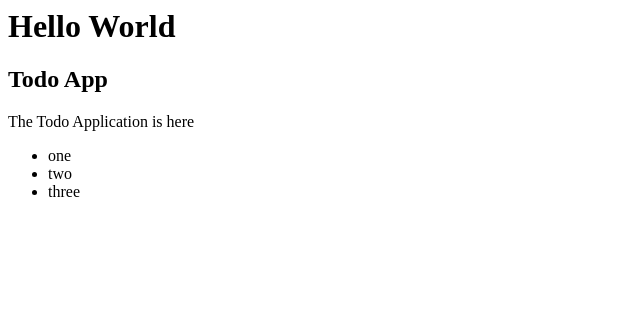
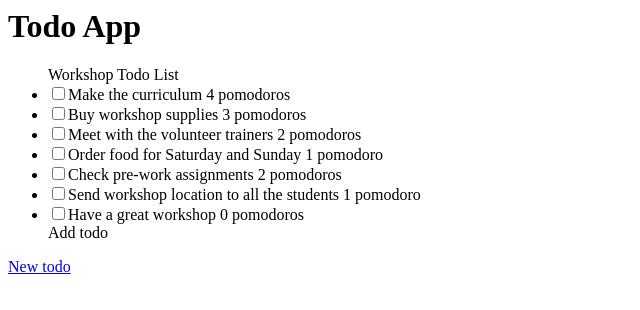
Before and after one commit to ikmaki14/todo_app_front_end, a plain HTML site: page index.html in a window 1280 px wide. Shown: the whole page, without its empty margins (0-640 px from the left). Drawn offline with Linux system fonts and the light colour scheme.

Commit message:
new index

```diff
--- a/index.html
+++ b/index.html
@@ -1,8 +1,19 @@
-<h1>Hello World</h1>
-<h2>Todo App</h2>
-<p>The Todo Application is here</p>
-    <ul>
-        <li>one</li>
-        <li>two</li>
-        <li>three</li>
-    </ul>
+<html>
+    <head>
+        <title>Todo App</title>
+    </head>
+    <body>
+        <h1>Todo App</h1>
+        <ul>Workshop Todo List
+            <li><input id="checkBox" type="checkbox">Make the curriculum 4 pomodoros</li>
+            <li><input id="checkBox" type="checkbox">Buy workshop supplies 3 pomodoros</li>
+            <li><input id="checkBox" type="checkbox">Meet with the volunteer trainers 2 pomodoros</li>
+            <li><input id="checkBox" type="checkbox">Order food for Saturday and Sunday 1 pomodoro</li>
+            <li><input id="checkBox" type="checkbox">Check pre-work assignments 2 pomodoros</li>
+            <li><input id="checkBox" type="checkbox">Send workshop location to all the students 1 pomodoro</li>
+            <li><input id="checkBox" type="checkbox">Have a great workshop 0 pomodoros</li>
+            Add todo
+        </ul>
+        <a href="new.html">New todo</a>
+    </body>
+</html>
```
Also changed, not shown: new.html (added, +8 -0 lines).
